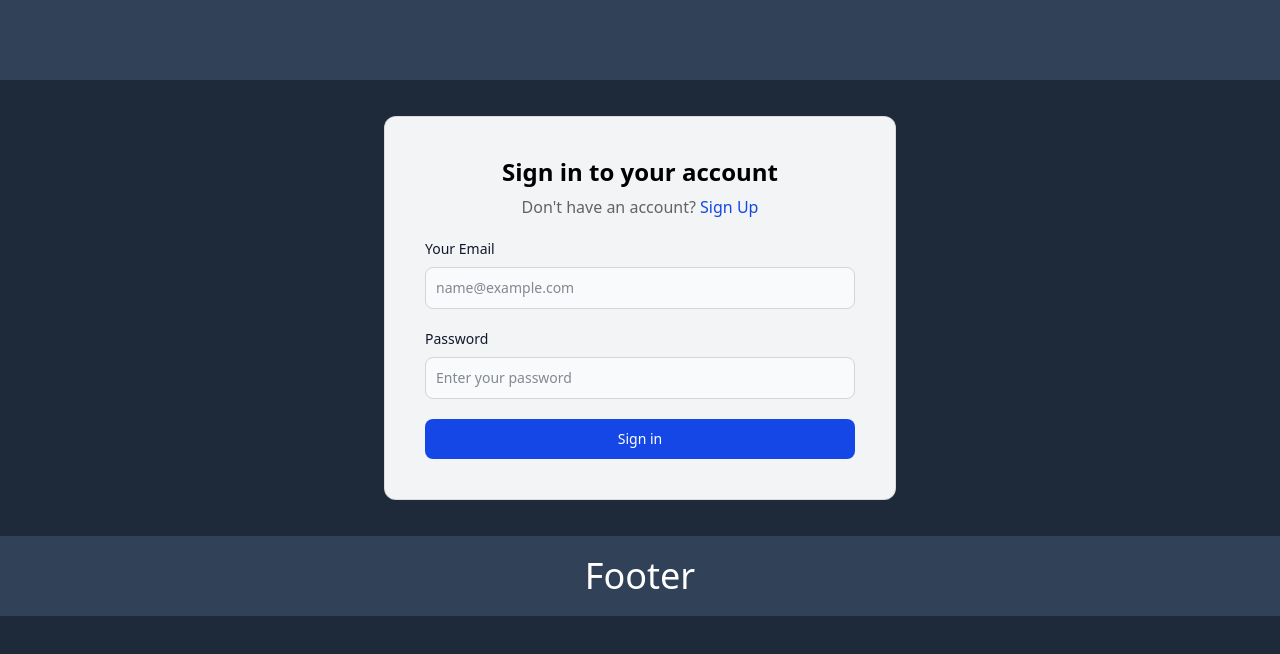
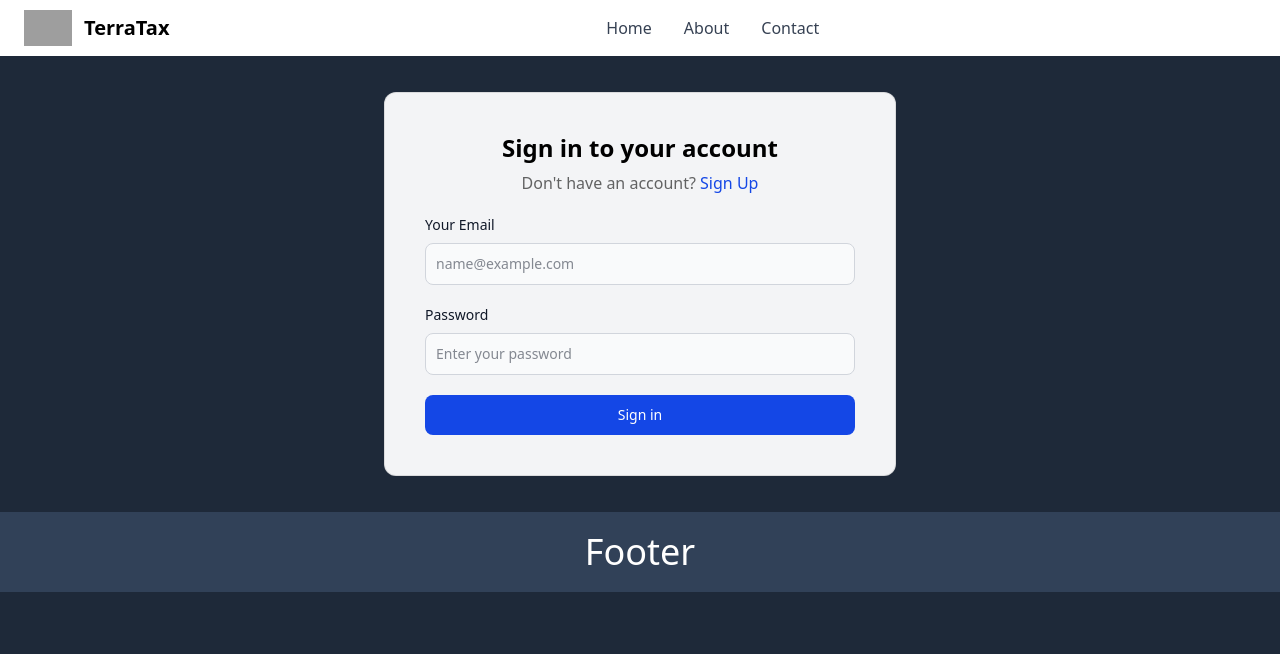
Before and after one commit to prasunTimalsina/TerraTax, a React (Vite) app: page /login in a window 1280 px wide. Shown: the top 654 px of the page. Built offline with nearby package versions, Linux system fonts and the light colour scheme; no server answers; grey boxes are pictures that could not be loaded.

Commit message:
Do some header makeup

```diff
--- a/src/appwrite/config.js
+++ b/src/appwrite/config.js
@@ -75,6 +75,8 @@ export class Service {
       console.log("Appwrite serive :: AddProperty :: error", error);
     }
   }
+
+  async getProperties(userId) {}
 }
 
 const appwriteService = new Service();
--- a/src/components/Header/Header.jsx
+++ b/src/components/Header/Header.jsx
@@ -1,17 +1,83 @@
+import { useSelector } from "react-redux";
+import { Button, LogoutBtn, UserName } from "../index";
+import { useLocation, useNavigate } from "react-router";
 import { Link } from "react-router";
-import { useSelector } from "react-redux";
-import { useNavigate } from "react-router";
-import LogoutBtn from "./LogOutBtn";
-import UserName from "./UserName";
 
 function Header() {
   const authStatus = useSelector((state) => state.auth.status);
+  const location = useLocation();
 
-  return (
+  const navItems = [
+    {
+      name: "Home",
+      slug: "/",
+    },
+    {
+      name: "About",
+      slug: "/about",
+    },
+    {
+      name: "Contact",
+      slug: "/contact",
+    },
+  ];
+
+  /* return (
     <div className="bg-slate-700 flex gap-2 justify-center items-center text-white text-4xl w-full h-20">
       {authStatus && <LogoutBtn />}
       {authStatus && <UserName />}
     </div>
+  ); */
+
+  return (
+    <header>
+      <nav className="bg-white border-gray-200 px-4 lg:px-6 py-2.5 dark:bg-gray-800">
+        <div className="flex flex-wrap justify-between items-center mx-auto max-w-screen-xl">
+          <a href="" className="flex items-center">
+            <img
+              src="https://flowbite.com/docs/images/logo.svg"
+              className="mr-3 h-6 sm:h-9"
+              alt="Flowbite Logo"
+            />
+            <span className="self-center text-xl font-semibold whitespace-nowrap dark:text-white">
+              TerraTax
+            </span>
+          </a>
+          <div className="flex items-center lg:order-2">
+            {authStatus && <LogoutBtn />}
+            {authStatus && <UserName />}
+          </div>
+          <div
+            className="hidden justify-between items-center w-full lg:flex lg:w-auto lg:order-1"
+            id="mobile-menu-2"
+          >
+            <ul className="flex flex-col mt-4 font-medium lg:flex-row lg:space-x-8 lg:mt-0">
+              {navItems.map((item) => {
+                const isActive = location.pathname === item.slug;
+
+                const activeClasses =
+                  "block py-2 pr-4 pl-3 text-white rounded bg-primary-700 lg:bg-transparent lg:text-primary-700 lg:p-0 dark:text-white";
+
+                const defaultClasses =
+                  "block py-2 pr-4 pl-3 text-gray-700 border-b border-gray-100 hover:bg-gray-50 lg:hover:bg-transparent lg:border-0 lg:hover:text-primary-700 lg:p-0 dark:text-gray-400 lg:dark:hover:text-white dark:hover:bg-gray-700 dark:hover:text-white lg:dark:hover:bg-transparent dark:border-gray-700";
+
+                return (
+                  <li key={item.name}>
+                    <Link
+                      to={item.slug}
+                      className={isActive ? activeClasses : defaultClasses}
+                      aria-current={isActive ? "page" : undefined}
+                    >
+                      {item.name}
+                    </Link>
+                  </li>
+                );
+              })}
+            </ul>
+          </div>
+        </div>
+      </nav>
+    </header>
   );
 }
 
--- a/src/components/Header/LogOutBtn.jsx
+++ b/src/components/Header/LogOutBtn.jsx
@@ -14,7 +14,9 @@ function LogoutBtn() {
   };
   return (
     <button
-      className="inline-bock px-6 py-2 duration-200 hover:bg-blue-100 rounded-full"
+      className="text-gray-800 dark:text-white hover:bg-gray-50 focus:ring-4
+       focus:ring-gray-300 font-medium rounded-lg text-sm px-4 lg:px-5
+      py-2 lg:py-2.5 mr-2 dark:hover:bg-gray-700 focus:outline-none dark:focus:ring-gray-800"
       onClick={logoutHandler}
     >
       Logout
--- a/src/components/Header/UserName.jsx
+++ b/src/components/Header/UserName.jsx
@@ -7,7 +7,14 @@ function UserName() {
   return (
     <>
       {userName && (
-        <div className="text-black text-3xl border-2  p-2">{userName}</div>
+        <div
+          className="text-white bg-primary-700 hover:bg-primary-800
+        focus:ring-4 focus:ring-primary-300 font-medium rounded-lg
+        text-sm px-4 lg:px-5 py-2 lg:py-2.5 mr-2 dark:bg-primary-600
+         dark:hover:bg-primary-700 focus:outline-none dark:focus:ring-primary-800"
+        >
+          {userName}
+        </div>
       )}
     </>
   );
--- a/src/components/Property/AddPropertyForm.jsx
+++ b/src/components/Property/AddPropertyForm.jsx
@@ -1,11 +1,11 @@
-import Input from "../Input";
-import Button from "../Button";
 import { useForm } from "react-hook-form";
 import { useNavigate } from "react-router";
 import { useState } from "react";
 
 import authService from "../../appwrite/auth";
 import appwriteService from "../../appwrite/config";
+
+import { Input, Button } from "../index.js";
 
 function AddPropertyForm() {
   const navigate = useNavigate();
--- a/src/components/Property/Properties.jsx
+++ b/src/components/Property/Properties.jsx
@@ -1,9 +1,13 @@
 import { Link } from "react-router";
+import PropertyPreview from "./PropertyPreview";
 
 function Properties() {
   return (
-    <div className="w-full bg-white flex flex-wrap p-6">
-      <Link to="addPropertyForm">Add Property</Link>
+    <div className="w-full bg-white flex gap-7 flex-wrap p-6 h-[80vh]">
+      <PropertyPreview />
+      <Link className="self-start" to="addPropertyForm">
+        Add Property
+      </Link>
     </div>
   );
 }
--- /dev/null
+++ b/src/components/Property/PropertyPreview.jsx
@@ -0,0 +1,39 @@
+function PropertyPreview({ property }) {
+  return (
+    <div className="max-w-[17rem] p-6 bg-white border border-gray-200 rounded-lg shadow-sm dark:bg-gray-800 dark:border-gray-700 self-start">
+      <a href="#">
+        <h5 className="mb-2 text-2xl font-bold tracking-tight text-gray-900 dark:text-white">
+          Kitta NO: 2345
+        </h5>
+      </a>
+
+      <a
+        href="#"
+        className="inline-flex items-center px-3 py-2 text-sm font-medium text-center text-white bg-blue-700 rounded-lg hover:bg-blue-800 focus:ring-4 focus:outline-none focus:ring-blue-300 dark:bg-blue-600 dark:hover:bg-blue-700 dark:focus:ring-blue-800"
+      >
+        See Details
+        <svg
+          className="rtl:rotate-180 w-3.5 h-3.5 ms-2"
+          aria-hidden="true"
+          xmlns="http://www.w3.org/2000/svg"
+          fill="none"
+          viewBox="0 0 14 10"
+        >
+          <path
+            stroke="currentColor"
+            strokeLinecap="round"
+            strokeLinejoin="round"
+            strokeWidth="2"
+            d="M1 5h12m0 0L9 1m4 4L9 9"
+          />
+        </svg>
+      </a>
+
+      <div className="bg-red-600 w-auto rounded mt-1.5 text-white text-center py-1 px-2">
+        Overdue Payment
+      </div>
+    </div>
+  );
+}
+
+export default PropertyPreview;
--- a/src/components/dashboard/UserDetails.jsx
+++ b/src/components/dashboard/UserDetails.jsx
@@ -24,8 +24,9 @@ function UserDetails() {
   }
 
   return (
-    <div className="bg-white overflow-hidden shadow rounded-lg border">
-      <div className="px-4 py-5 sm:px-6">
+    <div className="w-full flex justify-center items-center">
+      <div className="bg-white overflow-hidden shadow rounded-lg border w-[50%]  ">
+        <div className="px-4 py-5 sm:px-6 ">
           <h3 className="text-lg leading-6 font-medium text-gray-900">
             User Profile
           </h3>
@@ -42,13 +43,17 @@ function UserDetails() {
               </dd>
             </div>
             <div className="py-3 sm:py-5 sm:grid sm:grid-cols-3 sm:gap-4 sm:px-6">
-            <dt className="text-sm font-medium text-gray-500">Email address</dt>
+              <dt className="text-sm font-medium text-gray-500">
+                Email address
+              </dt>
               <dd className="mt-1 text-sm text-gray-900 sm:mt-0 sm:col-span-2">
                 {user.email}
               </dd>
             </div>
             <div className="py-3 sm:py-5 sm:grid sm:grid-cols-3 sm:gap-4 sm:px-6">
-            <dt className="text-sm font-medium text-gray-500">Phone number</dt>
+              <dt className="text-sm font-medium text-gray-500">
+                Phone number
+              </dt>
               <dd className="mt-1 text-sm text-gray-900 sm:mt-0 sm:col-span-2">
                 {user.phoneNumber}
               </dd>
@@ -62,6 +67,7 @@ function UserDetails() {
           </dl>
         </div>
       </div>
+    </div>
   );
 }
 
--- /dev/null
+++ b/src/components/index.js
@@ -0,0 +1,24 @@
+import Header from "./Header/Header.jsx";
+import LogoutBtn from "./Header/LogOutBtn.jsx";
+import UserName from "./Header/UserName.jsx";
+import Footer from "./Footer.jsx";
+import Input from "./Input.jsx";
+import Button from "./Button.jsx";
+import SignUp from "./SignUp.jsx";
+import Dashboard from "./dashboard/Dashboard.jsx";
+import UserDetails from "./dashboard/UserDetails.jsx";
+import AddPropertyForm from "./Property/AddPropertyForm.jsx";
+import Properties from "./Property/Properties.jsx";
+export {
+  Header,
+  LogoutBtn,
+  UserName,
+  Footer,
+  Input,
+  Button,
+  SignUp,
+  Dashboard,
+  UserDetails,
+  AddPropertyForm,
+  Properties,
+};
--- /dev/null
+++ b/src/pages/About.jsx
@@ -0,0 +1,5 @@
+function About() {
+  return <div className="text-5xl">About</div>;
+}
+
+export default About;
--- /dev/null
+++ b/src/pages/Contact.jsx
@@ -0,0 +1,5 @@
+function Contact() {
+  return <div className="text-4xl">Contact</div>;
+}
+
+export default Contact;
```
Also changed, not shown: src/main.jsx (+11 -1 lines). Lines whose indentation alone changed are shown as unchanged.
